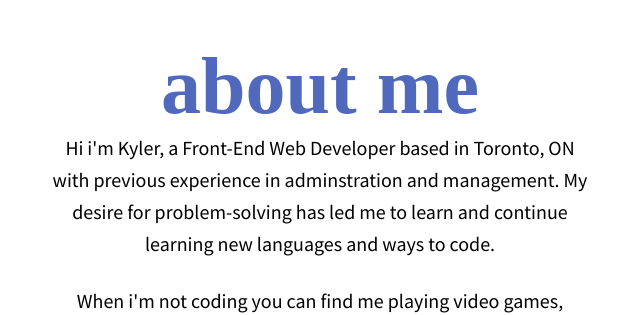
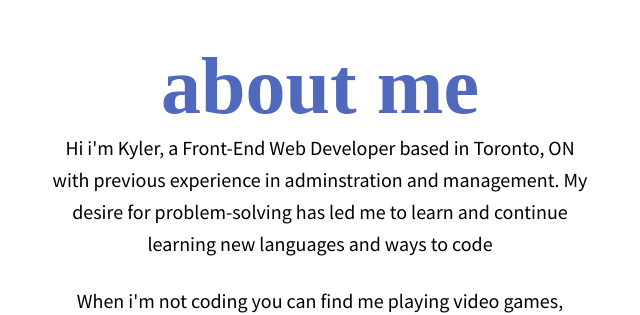
Before and after one commit to KylerJung/portfolio, a plain HTML site: page index.html in a window 1280 px wide. Shown: the part 860-1175 px from the top of the page, 320-960 px from the left. Drawn offline with nearby package versions, Linux system fonts and the light colour scheme; a web font is replaced by a local one.

Commit message:
1 too many periods on a sentence

```diff
--- a/index.html
+++ b/index.html
@@ -47,7 +47,7 @@
       <section id="aboutMeContainer">
         <div class="container">
           <h2>about me</h2>
-          <p>Hi i'm Kyler, a Front-End Web Developer based in Toronto, ON with previous experience in adminstration and management. My desire for problem-solving has led me to learn and continue learning new languages and ways to code.</p>
+          <p>Hi i'm Kyler, a Front-End Web Developer based in Toronto, ON with previous experience in adminstration and management. My desire for problem-solving has led me to learn and continue learning new languages and ways to code</p>
           <p class="secondParagraph">When i'm not coding you can find me playing video games, playing soccer, or hanging out with friends</p>
 
         </div>
```
